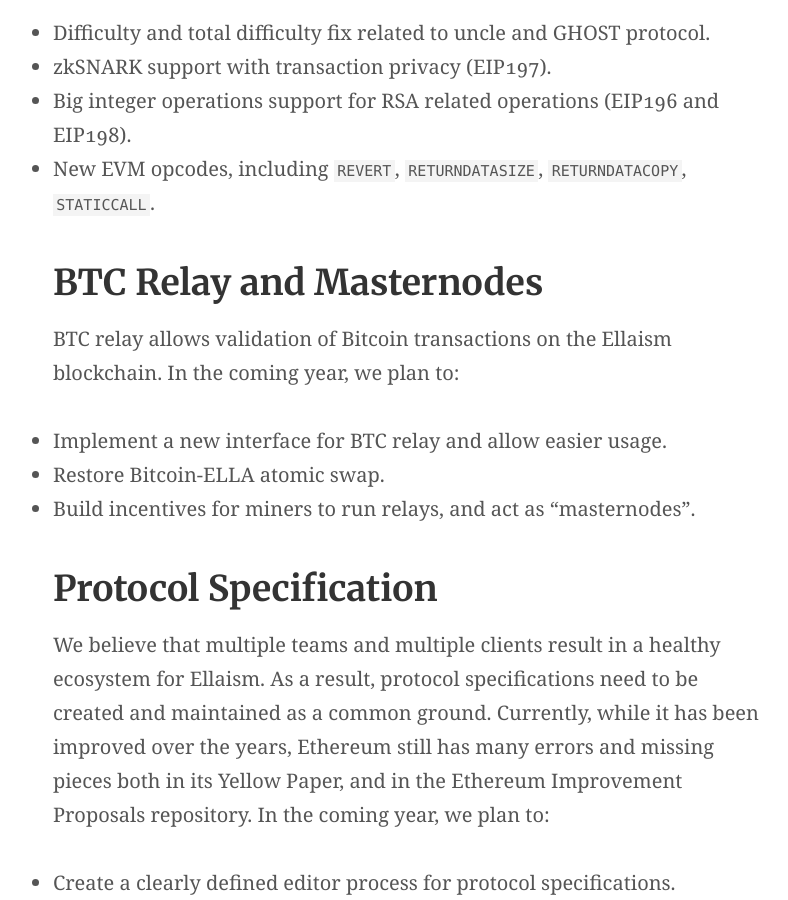
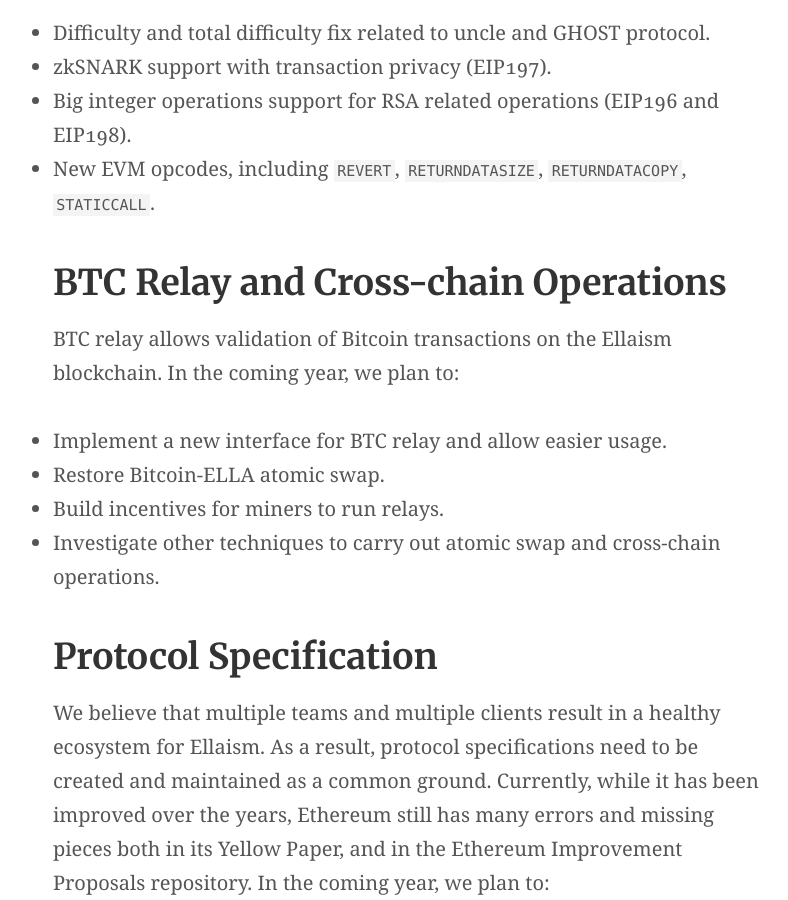
Before and after one commit to ellaism/ellaism.org, a Jekyll site: the page built from roadmap.md, in a window 1280 px wide and 900 px high, scrolled down 3733 px. Shown: the whole window, without its empty margins (230-1018 px from the left). Built offline with Jekyll 4.4.1, drawn with Linux system fonts in a browser that asks for light colours; our own code applies the rules of GitHub Pages for plain Markdown files.

Commit message:
Clarify the meaning of BTC relay

```diff
--- a/roadmap.md
+++ b/roadmap.md
@@ -107,14 +107,15 @@
 * Big integer operations support for RSA related operations (EIP196 and EIP198).
 * New EVM opcodes, including `REVERT`, `RETURNDATASIZE`, `RETURNDATACOPY`, `STATICCALL`.
 
-## BTC Relay and Masternodes
+## BTC Relay and Cross-chain Operations
 
 BTC relay allows validation of Bitcoin transactions on the Ellaism blockchain.
 In the coming year, we plan to:
 
 * Implement a new interface for BTC relay and allow easier usage.
 * Restore Bitcoin-ELLA atomic swap.
-* Build incentives for miners to run relays, and act as "masternodes".
+* Build incentives for miners to run relays.
+* Investigate other techniques to carry out atomic swap and cross-chain operations.
 
 ## Protocol Specification
 
```
